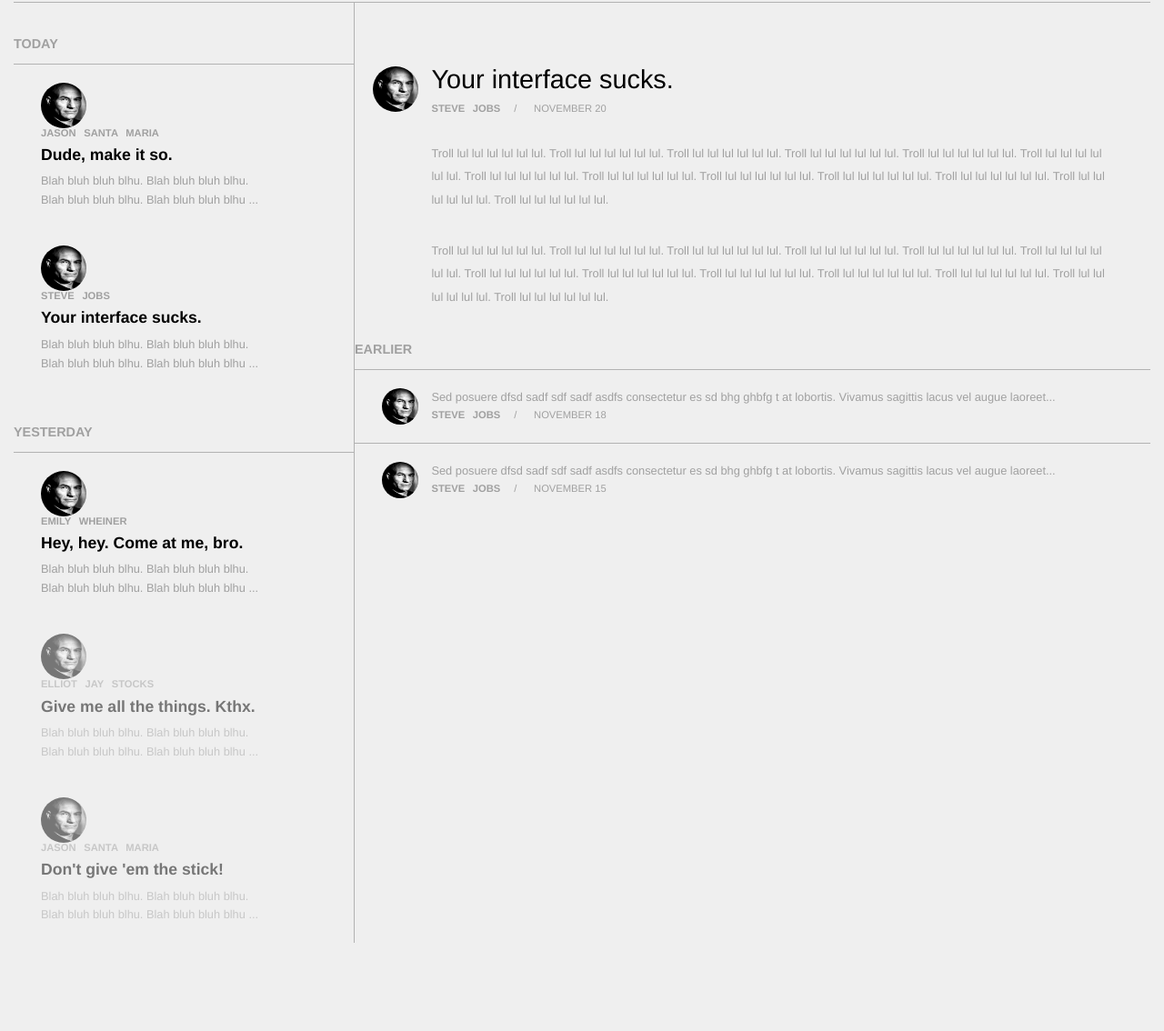
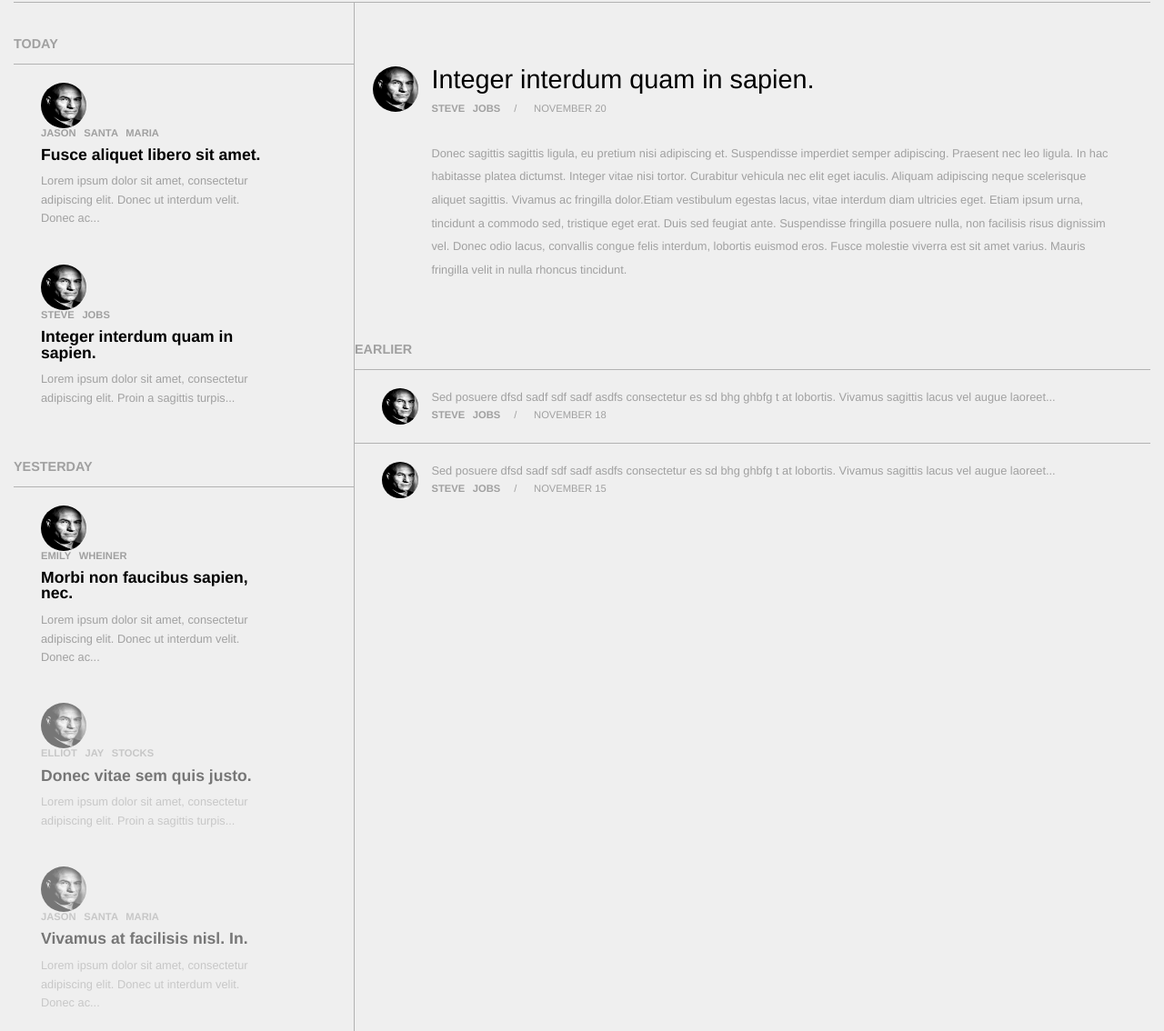
Before and after one commit to Daywalk3r/daywalk3r.github.com, a website: page projects/comrade/index.html in a window 1280 px wide. Shown: the part 118-1252 px from the top of the page at 91% size. Before the commit the page ends 1155 px from the top, so only its background shows below. Drawn offline with nearby package versions, Linux system fonts and the light colour scheme.

Commit message:
added lipsum

```diff
--- a/projects/comrade/index.html
+++ b/projects/comrade/index.html
@@ -33,8 +33,8 @@
 										<img src="../../img/projects/comrade/stewart.jpg" width="50px" height="50px" alt="profile" class="profile-pic">
 										<div class="message-content">
 												<p class="author">jason santa maria</p>
-												<h3 class="subject">Dude, make it so.</h3>
-												<p class="message-text">Blah bluh bluh blhu. Blah bluh bluh blhu. Blah bluh bluh blhu. Blah bluh bluh blhu ...</p>
+												<h3 class="subject">Fusce aliquet libero sit amet.</h3>
+												<p class="message-text">Lorem ipsum dolor sit amet, consectetur adipiscing elit. Donec ut interdum velit. Donec ac...</p>
 										</div>
 									</div>
 								</li>
@@ -43,8 +43,8 @@
 										<img src="../../img/projects/comrade/stewart.jpg" width="50px" height="50px" alt="profile" class="profile-pic">
 										<div class="message-content">
 												<p class="author">steve jobs</p>
-												<h3 class="subject">Your interface sucks.</h3>
-												<p class="message-text">Blah bluh bluh blhu. Blah bluh bluh blhu. Blah bluh bluh blhu. Blah bluh bluh blhu ...</p>
+												<h3 class="subject">Integer interdum quam in sapien.</h3>
+												<p class="message-text">Lorem ipsum dolor sit amet, consectetur adipiscing elit. Proin a sagittis turpis...</p>
 										</div>
 									</div>
 								</li>
@@ -58,8 +58,8 @@
 										<img src="../../img/projects/comrade/stewart.jpg" width="50px" height="50px" alt="profile" class="profile-pic">
 										<div class="message-content">
 												<p class="author">emily wheiner</p>
-												<h3 class="subject">Hey, hey. Come at me, bro.</h3>
-												<p class="message-text">Blah bluh bluh blhu. Blah bluh bluh blhu. Blah bluh bluh blhu. Blah bluh bluh blhu ...</p>
+												<h3 class="subject">Morbi non faucibus sapien, nec.</h3>
+												<p class="message-text">Lorem ipsum dolor sit amet, consectetur adipiscing elit. Donec ut interdum velit. Donec ac...</p>
 										</div>
 									</div>
 								</li>
@@ -68,8 +68,8 @@
 										<img src="../../img/projects/comrade/stewart.jpg" width="50px" height="50px" alt="profile" class="profile-pic">
 										<div class="message-content">
 												<p class="author">elliot jay stocks</p>
-												<h3 class="subject">Give me all the things. Kthx.</h3>
-												<p class="message-text">Blah bluh bluh blhu. Blah bluh bluh blhu. Blah bluh bluh blhu. Blah bluh bluh blhu ...</p>
+												<h3 class="subject">Donec vitae sem quis justo.</h3>
+												<p class="message-text">Lorem ipsum dolor sit amet, consectetur adipiscing elit. Proin a sagittis turpis...</p>
 										</div>
 									</div>
 								</li>
@@ -78,8 +78,8 @@
 										<img src="../../img/projects/comrade/stewart.jpg" width="50px" height="50px" alt="profile" class="profile-pic">
 										<div class="message-content">
 												<p class="author">jason santa maria</p>
-												<h3 class="subject">Don&apos;t give &apos;em the stick!</h3>
-												<p class="message-text">Blah bluh bluh blhu. Blah bluh bluh blhu. Blah bluh bluh blhu. Blah bluh bluh blhu ...</p>
+												<h3 class="subject">Vivamus at facilisis nisl. In.</h3>
+												<p class="message-text">Lorem ipsum dolor sit amet, consectetur adipiscing elit. Donec ut interdum velit. Donec ac...</p>
 										</div>
 									</div>
 								</li>
@@ -93,12 +93,11 @@
 									<img src="../../img/projects/comrade/stewart.jpg" width="50px" height="50px" alt="profile" class="profile-pic">
 									<div class="selected-content">
 										<div class="selected-title">
-											<h2 class="selected-subject">Your interface sucks.</h2>
+											<h2 class="selected-subject">Integer interdum quam in sapien.</h2>
 											<p class="author">steve jobs</p><p class="date">/ &nbsp;&nbsp;&nbsp;&nbsp;&nbsp;november 20</p>
 										</div>
 										<div class="selected-text">
-											<p>Troll lul lul lul lul lul lul. Troll lul lul lul lul lul lul. Troll lul lul lul lul lul lul. Troll lul lul lul lul lul lul. Troll lul lul lul lul lul lul. Troll lul lul lul lul lul lul. Troll lul lul lul lul lul lul. Troll lul lul lul lul lul lul. Troll lul lul lul lul lul lul. Troll lul lul lul lul lul lul. Troll lul lul lul lul lul lul. Troll lul lul lul lul lul lul. Troll lul lul lul lul lul lul. </p>
-											<p>Troll lul lul lul lul lul lul. Troll lul lul lul lul lul lul. Troll lul lul lul lul lul lul. Troll lul lul lul lul lul lul. Troll lul lul lul lul lul lul. Troll lul lul lul lul lul lul. Troll lul lul lul lul lul lul. Troll lul lul lul lul lul lul. Troll lul lul lul lul lul lul. Troll lul lul lul lul lul lul. Troll lul lul lul lul lul lul. Troll lul lul lul lul lul lul. Troll lul lul lul lul lul lul. </p>
+											<p>Donec sagittis sagittis ligula, eu pretium nisi adipiscing et. Suspendisse imperdiet semper adipiscing. Praesent nec leo ligula. In hac habitasse platea dictumst. Integer vitae nisi tortor. Curabitur vehicula nec elit eget iaculis. Aliquam adipiscing neque scelerisque aliquet sagittis. Vivamus ac fringilla dolor.Etiam vestibulum egestas lacus, vitae interdum diam ultricies eget. Etiam ipsum urna, tincidunt a commodo sed, tristique eget erat. Duis sed feugiat ante. Suspendisse fringilla posuere nulla, non facilisis risus dignissim vel. Donec odio lacus, convallis congue felis interdum, lobortis euismod eros. Fusce molestie viverra est sit amet varius. Mauris fringilla velit in nulla rhoncus tincidunt. </p>
 										</div>
 									</div>
 								</div>
```
Also changed, not shown: projects/crm/index.html (+8 -8 lines).
